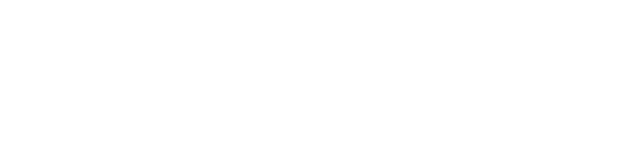
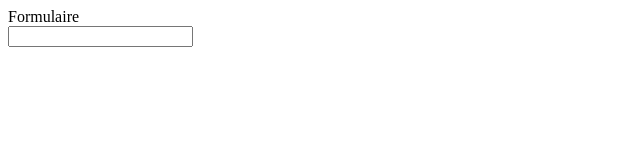
Before and after one commit to wayachemla/restaurant, a plain HTML site: page formulaire.html in a window 1280 px wide. Shown: the whole page, without its empty margins (0-640 px from the left). Drawn offline with Linux system fonts and the light colour scheme.

Commit message:
Update formulaire.html

```diff
--- a/formulaire.html
+++ b/formulaire.html
@@ -1,3 +1,9 @@
 <html>
-
+    <body>
+        <form>
+            <label for="name">Formulaire</label>
+            <br>
+            <input type="text">
+        </form>
+    </body>
 </html>
```
